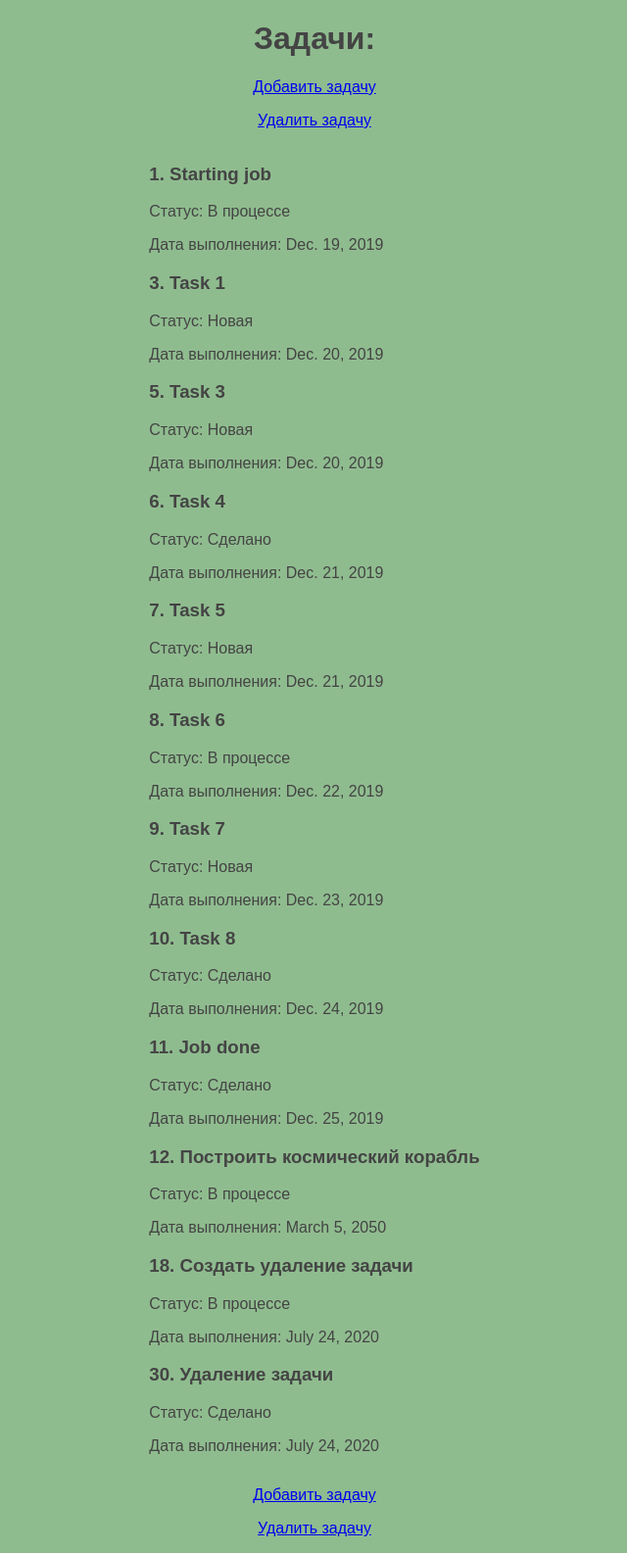
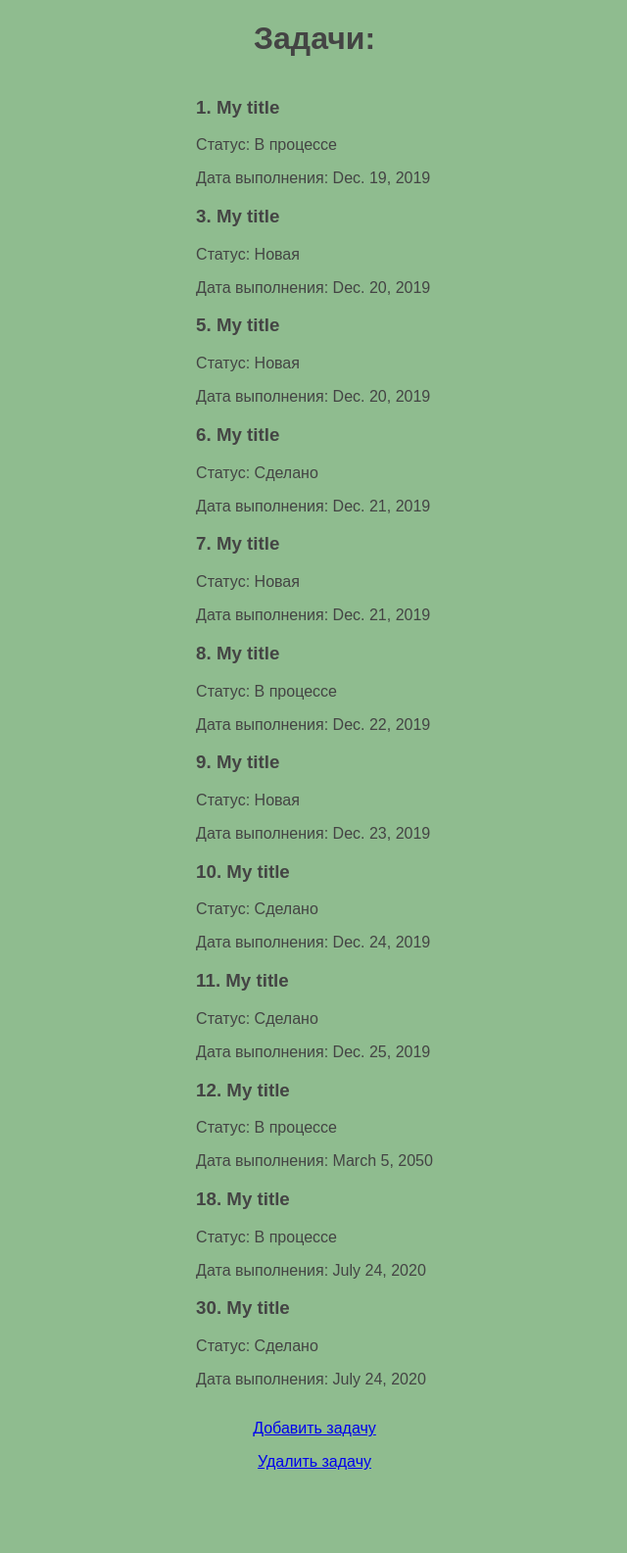
Before and after one commit to Beknasar/python_group_6_homework_47_Ulanbek_uulu_Beknasar, a Django app: page / in a window 1280 px wide. Shown: the whole page at 98% size, without its empty margins (319-959 px from the left). After the commit the page ends 1500 px from the top, so only its background shows below. Run offline with Django 3.2, Linux system fonts and the light colour scheme; data comes from the database, SQL or seed files in the repository.

Commit message:
Добавлено поле для подробного описания и откорректированы страницы взаимодействии с задачами.

```diff
--- a/source/webapp/models.py
+++ b/source/webapp/models.py
@@ -6,7 +6,8 @@ STATUS_CHOICES = [
     ('done', 'Сделано')]
 
 class Tasks(models.Model):
-    description = models.TextField(max_length=500, null=False, blank=False, verbose_name='Описание')
+    title = models.CharField(default='My title', max_length=200, null=False, blank=False, verbose_name='Название')
+    description = models.TextField(max_length=500, null=True, blank=True, verbose_name='Описание')
     status = models.CharField(max_length=15, choices=STATUS_CHOICES, default='new', verbose_name='Статус')
     task_deadline = models.DateField(default=None, null=True, blank=True, verbose_name='Дата выполнения')
 
--- a/source/webapp/templates/index.html
+++ b/source/webapp/templates/index.html
@@ -12,11 +12,9 @@
 <body>
     <div class="container">
         <h1>Задачи:</h1>
-        <p><a href="/tasks/add/">Добавить задачу</a></p>
-        <p><a href="/tasks/delete/">Удалить задачу</a></p>
             <div class = "tasks">
                 {% for task in tasks %}
-                    <h3>{{ task.pk }}. {{ task.description }}</h3>
+                    <h3>{{ task.pk }}. {{ task.title }}</h3>
                     <p>Статус: {{ task.get_status_display }}</p>
                     <p>Дата выполнения: {{ task.task_deadline }}</p>
                 {% endfor %}
--- a/source/webapp/templates/task_view.html
+++ b/source/webapp/templates/task_view.html
@@ -9,9 +9,10 @@
 <body>
     <div class = "container">
         <div class="task_view">
-            <h1>{{ task.description }}</h1>
+            <h1>{{ task.title }}</h1>
             <p>Статус: {{ task.status }}</p>
             <p>Дата выполнения:{{task.task_deadline}}</p>
+            <p>{{ task.description }}</p>
             <p><a href="/">Вернуться на главную страницу</a></p>
         </div>
     </div>
--- a/source/webapp/views.py
+++ b/source/webapp/views.py
@@ -16,6 +16,7 @@ def create_task_view(request):
         })
     elif request.method == 'POST':
         #print(request.POST)
+        title = request.POST.get('title')
         description = request.POST.get('description')
         status = request.POST.get('status')
         date = request.POST.get('date')
@@ -23,6 +24,7 @@ def create_task_view(request):
             date = None
         task = Tasks.objects.create(description=description,
                                     status=status,
+                                    title=title,
                                     task_deadline=date)
         context = {'task': task}
         return render(request, 'task_view.html', context)
```
Also changed, not shown: source/webapp/templates/task_create.html (+3 -6 lines), source/webapp/migrations/0008_tasks_title.py (added), source/webapp/migrations/0009_auto_20200727_2151.py (added).
